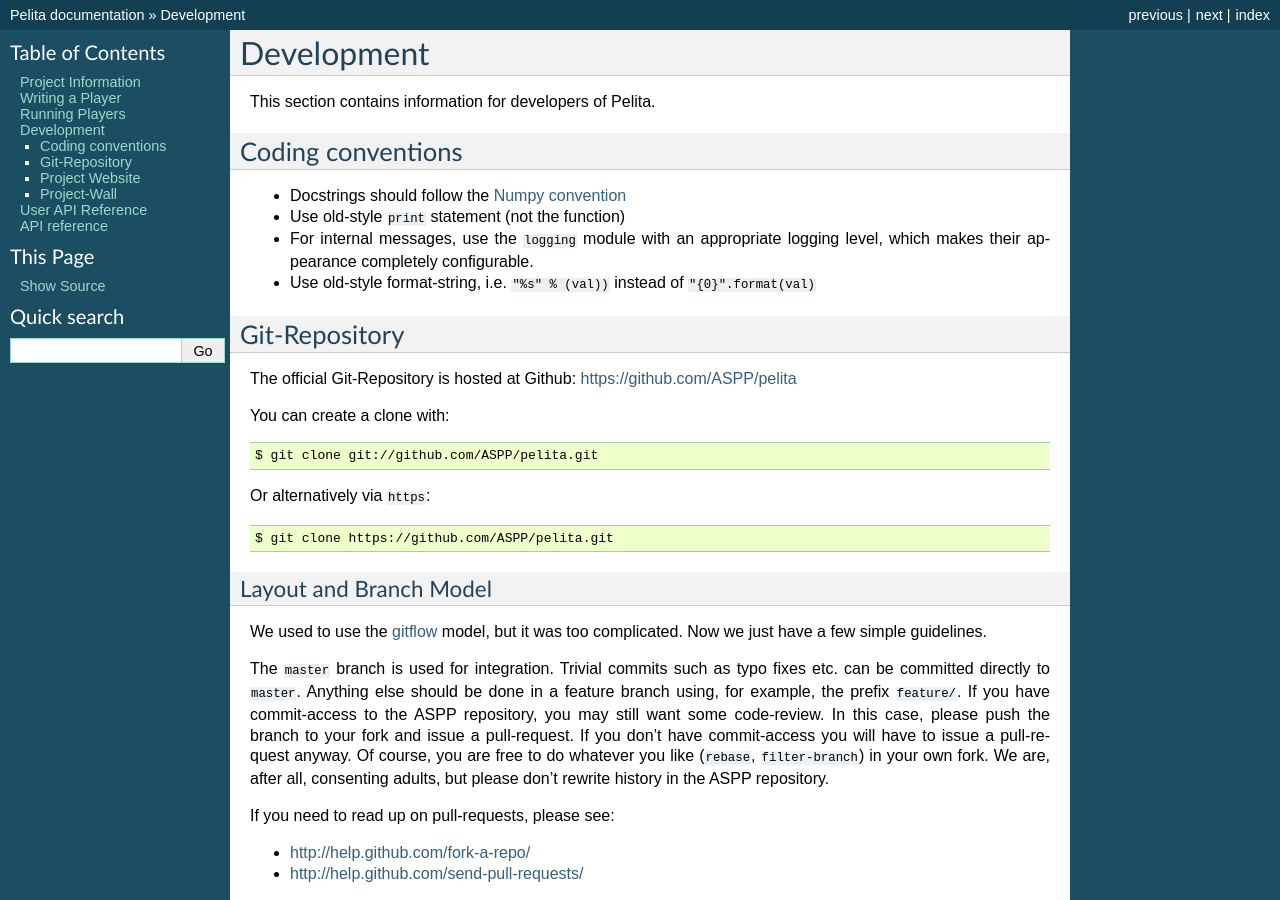
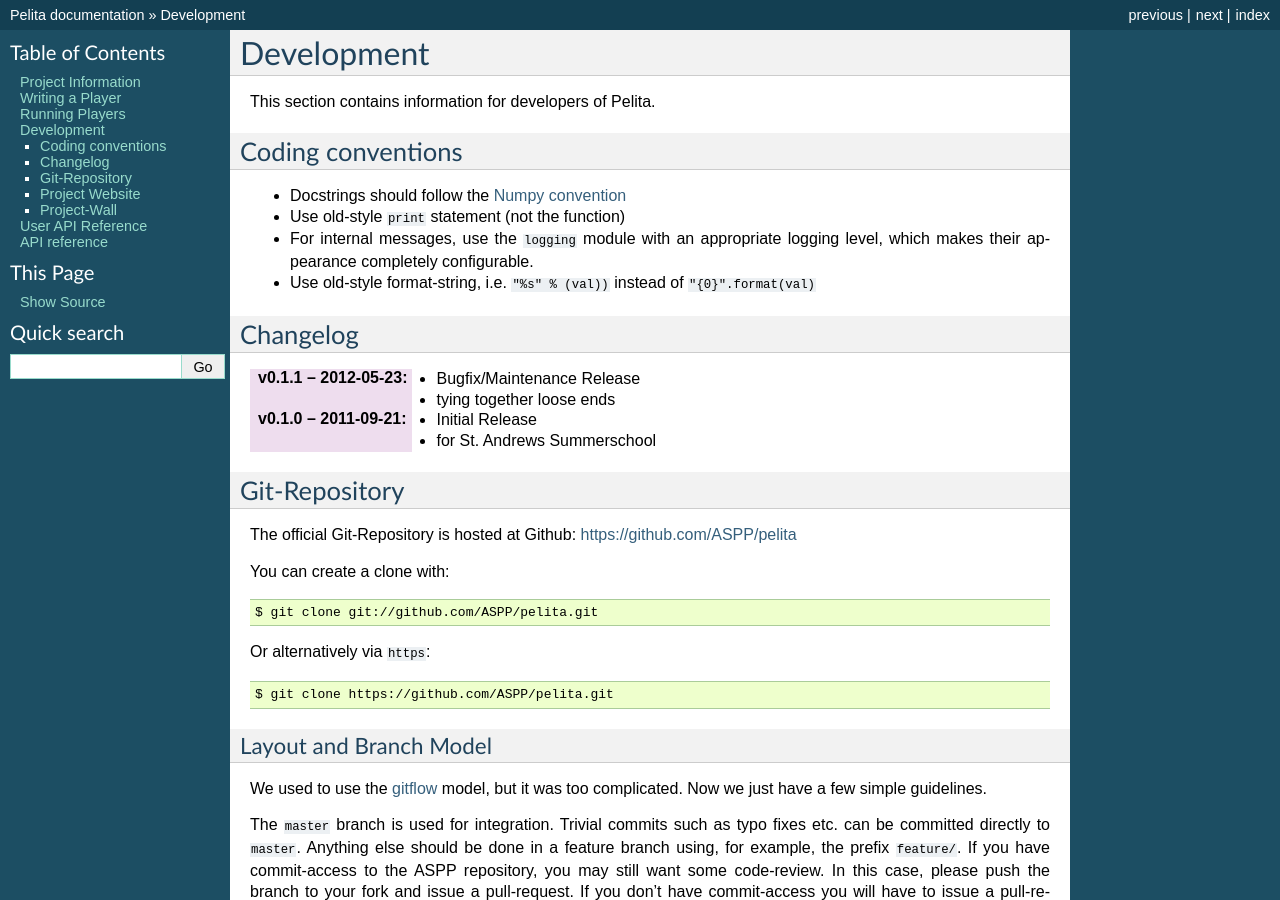
Before and after one commit to ASPP/pelita, a Sphinx documentation site: the page built from doc/source/development.rst, in a window 1280 px wide and 900 px high. Built offline with Sphinx 7.4.7, drawn with Linux system fonts in a browser that asks for light colours; the version number could not be read and is left out.

Commit message:
add changelog

```diff
--- a/doc/source/development.rst
+++ b/doc/source/development.rst
@@ -14,6 +14,17 @@ Coding conventions
   level, which makes their appearance completely configurable.
 * Use old-style format-string, i.e. ``"%s" % (val))`` instead of
   ``"{0}".format(val)``
+
+Changelog
+=========
+
+:v0.1.1 -- 2012-05-23:
+    * Bugfix/Maintenance Release
+    * tying together loose ends
+:v0.1.0 -- 2011-09-21:
+    * Initial Release
+    * for St. Andrews Summerschool
+
 
 Git-Repository
 ==============
```
